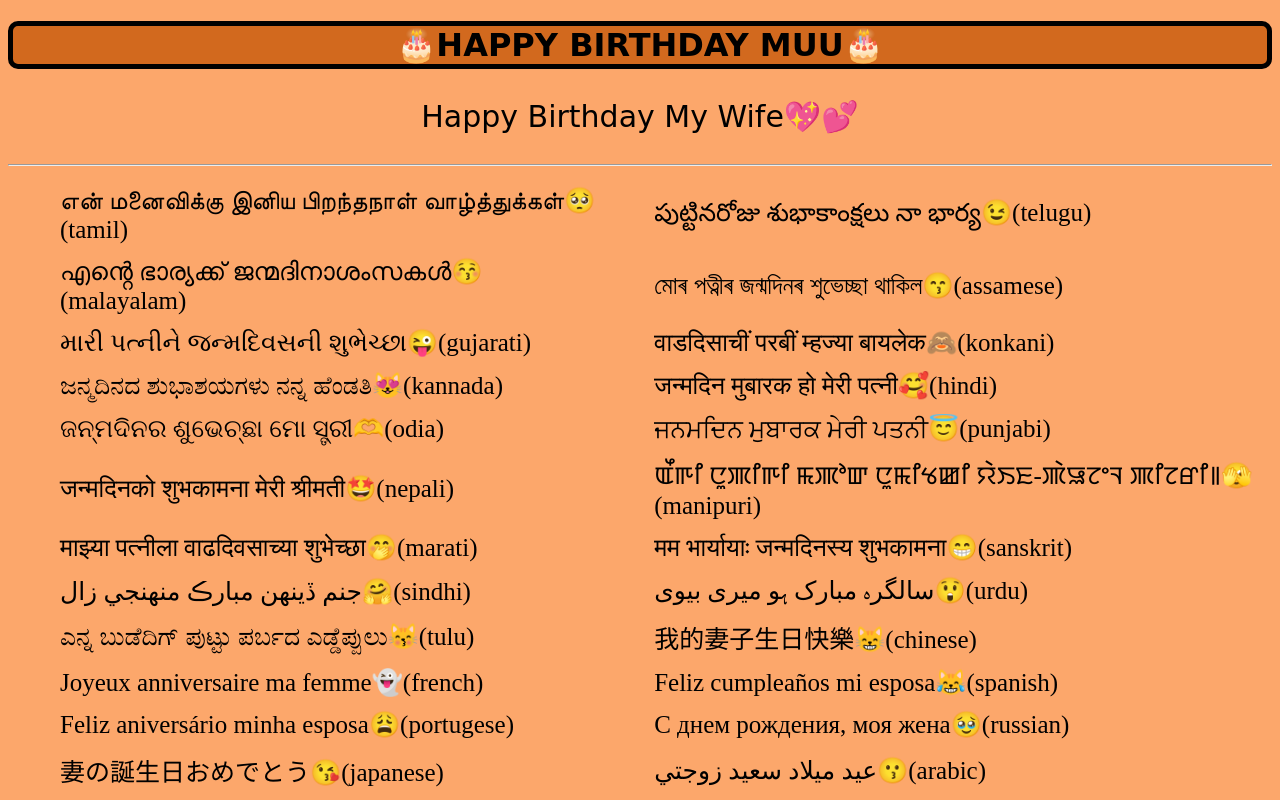
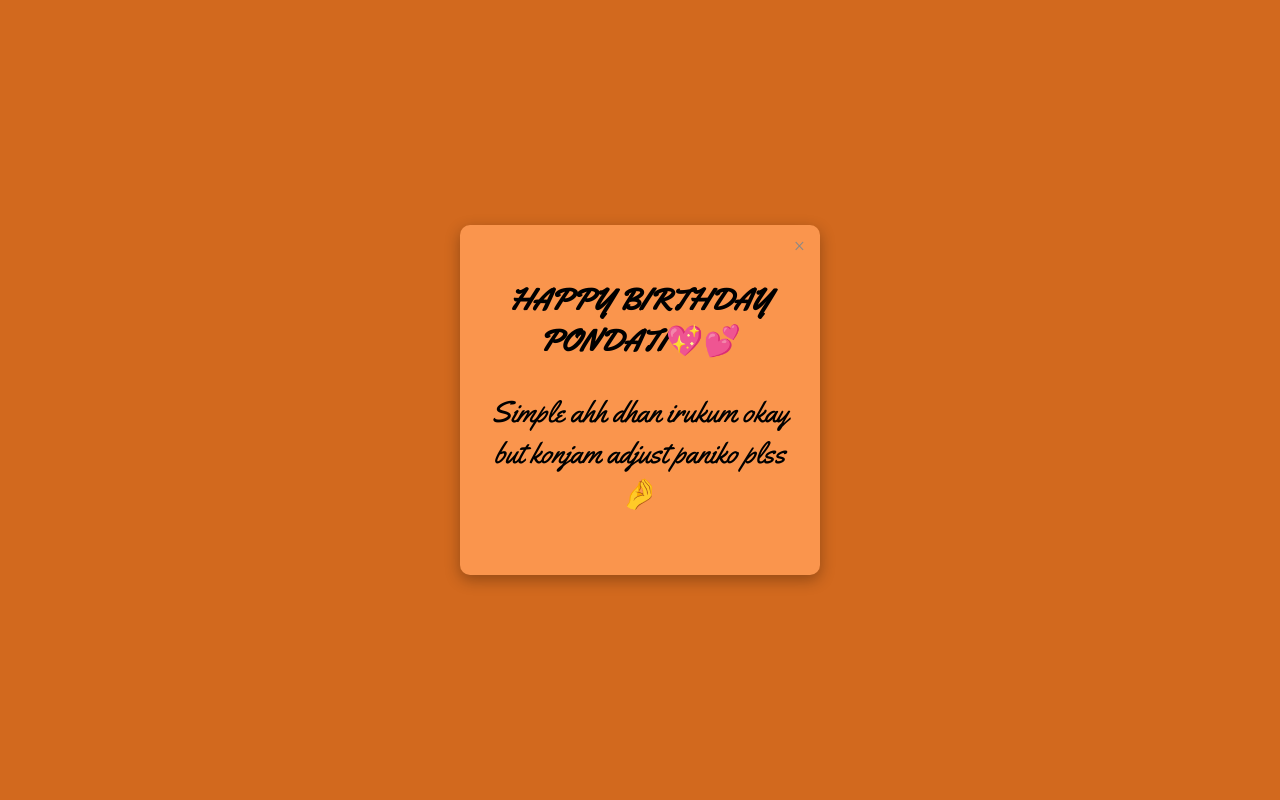
Before and after one commit to sirdthic-vikram-G/OURS, a plain HTML site: page birthday.html in a window 1280 px wide. Shown: the top 800 px of the page. Drawn offline with Linux system fonts and the light colour scheme; a web font is replaced by a local one.

Commit message:
bday add

```diff
--- a/birthday.css
+++ b/birthday.css
@@ -34,3 +34,53 @@ td{
   text-align: center;
   background-color: chocolate;
 }
+.popi {
+    font-size: 30px;
+    font-family: "Yellowtail", cursive;
+    font-weight:bolder
+    }
+.pop {
+    font-size: 30px;
+    font-family: "Yellowtail", cursive;
+    font-weight: 400;
+    font-style: normal;
+    }
+
+    /* Overlay */
+.popup {
+      position: fixed;
+      top: 0; left: 0;
+      width: 100%; height: 100%;
+      background: chocolate;
+      display: none;
+      justify-content: center;
+      align-items: center;
+      z-index: 9999;
+    }
+
+    /* Pop-Up Box */
+.popup-content {
+      background:rgb(250, 149, 77);
+      padding: 30px;
+      border-radius: 10px;
+      text-align: center;
+      max-width: 300px;
+      box-shadow: 0 5px 15px rgba(0,0,0,0.3);
+      position: relative;
+      animation: fadeIn 0s ease;
+    }
+
+    /* Close Button */
+.close-btn {
+      position: absolute;
+      top: 10px; right: 15px;
+      font-size: 20px;
+      color: #888;
+      cursor: pointer;
+    }
+
+    /* Animation */
+@keyframes fadeIn {
+      from {opacity: 0; transform: scale(0.9);}
+      to {opacity: 1; transform: scale(1);}
+    }
--- a/birthday.html
+++ b/birthday.html
@@ -9,6 +9,28 @@
     <link href="https://fonts.googleapis.com/css2?family=Edu+NSW+ACT+Hand+Pre:wght@400..700&family=Yellowtail&display=swap" rel="stylesheet">
 </head>
 <body>
+    <!-- Pop-Up -->
+  <div class="popup" id="popup">
+    <div class="popup-content">
+      <span class="close-btn" onclick="closePopup()">&times;</span>
+      <h2 class="popi">HAPPY BIRTHDAY PONDATI💖💕</h2>
+      <p class="pop">Simple ahh dhan irukum okay but konjam adjust paniko plss🤌</p>
+    </div>
+  </div>
+
+    <script>
+    // Show popup after page loads
+    window.onload = function() {
+      document.getElementById("popup").style.display = "flex";
+    };
+
+    // Function to close the popup
+    function closePopup() {
+      document.getElementById("popup").style.display = "none";
+    }
+  </script>
+<!--Popup ends-->
+
     <h1 id="a">🎂HAPPY BIRTHDAY MUU🎂</h1>
     <p id="b">Happy Birthday My Wife💖💕</p>
     <center>
```
Also changed, not shown: homepage.css (+21 -0 lines), index.html (+1 -1 lines).
